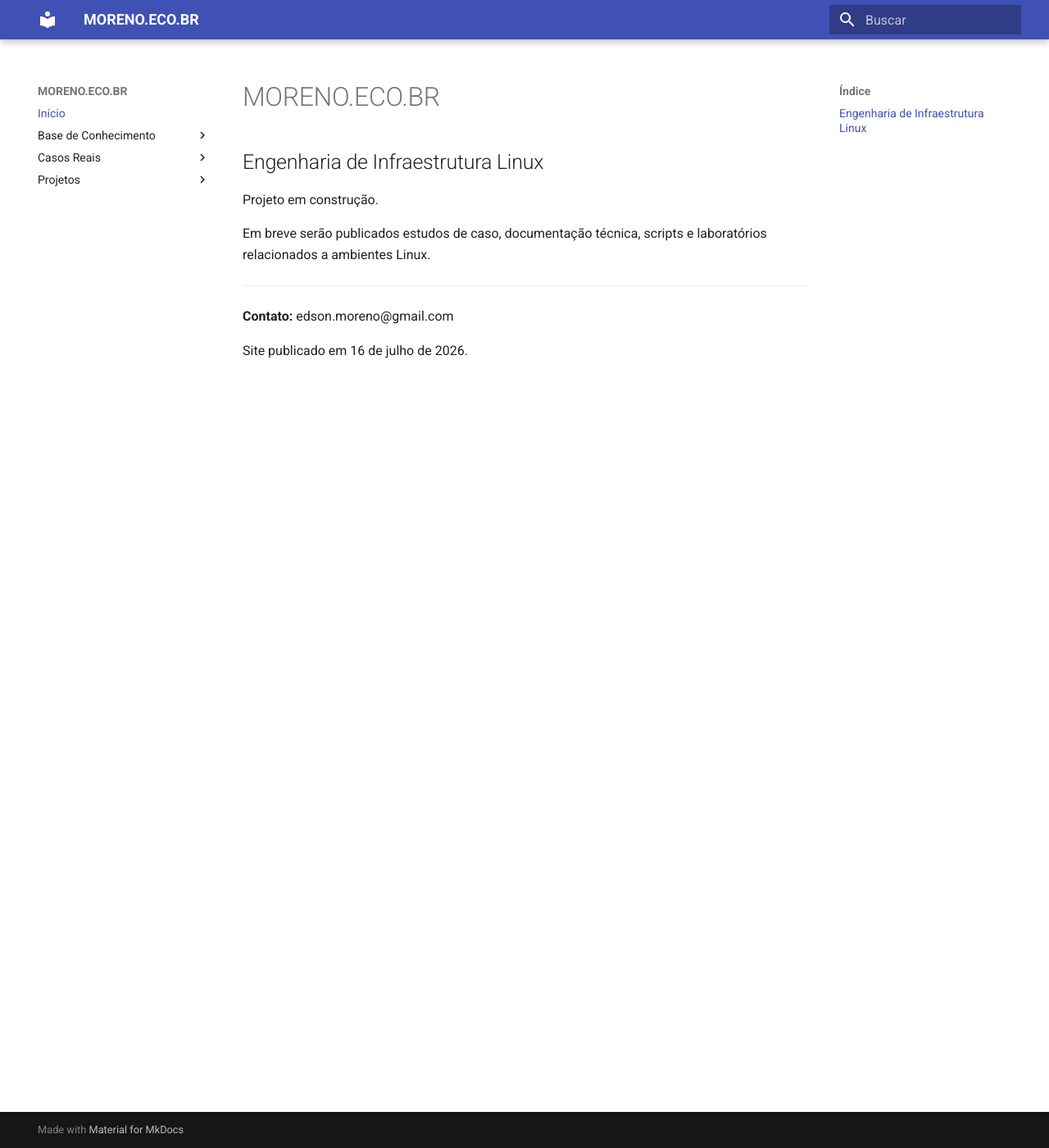
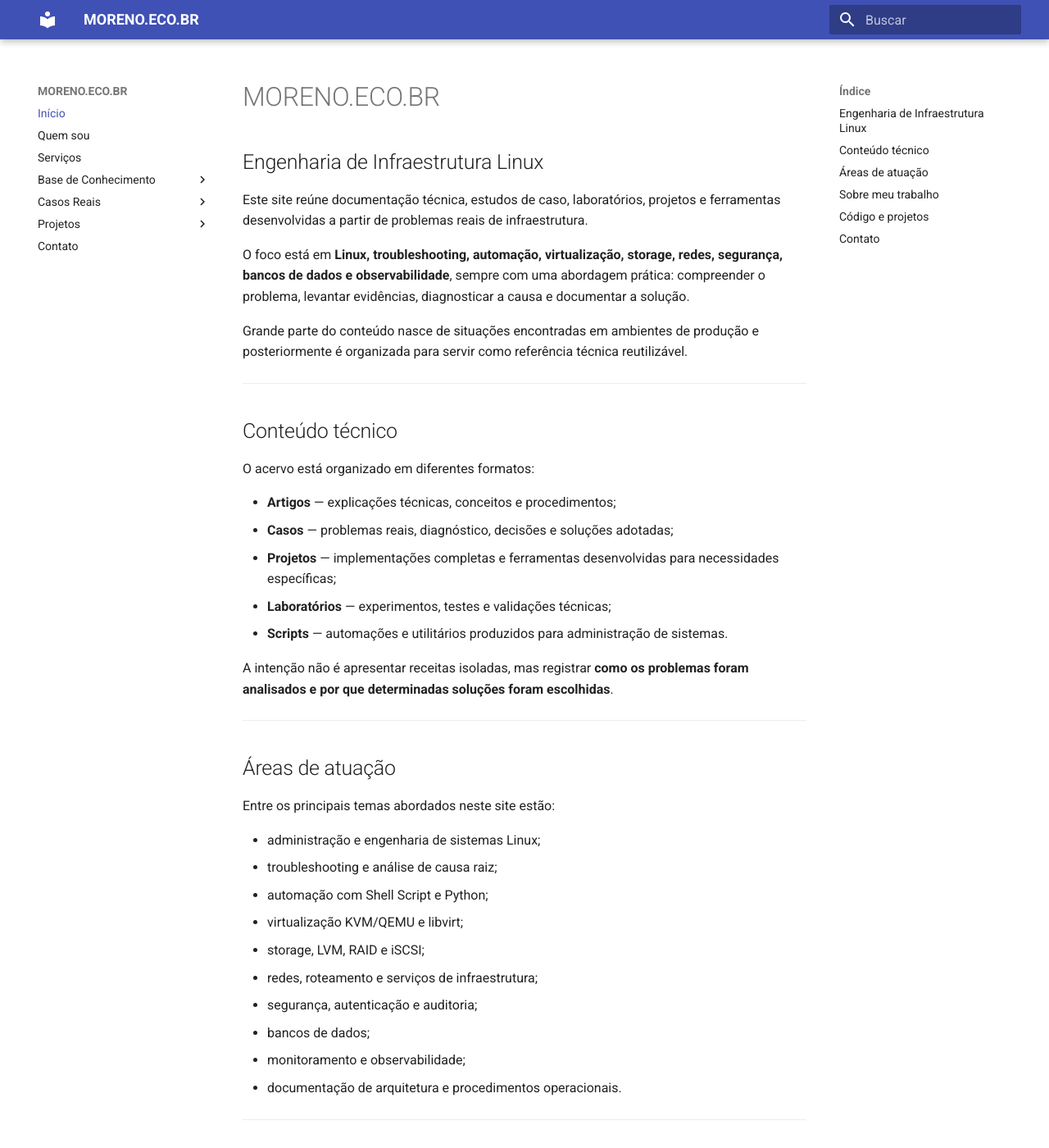
Before and after one commit to jemorenojr/moreno-site, an MkDocs documentation site: the page built from docs/index.md, in a window 1280 px wide and 1400 px high. Shown: the whole window at 82% size. Built offline with MkDocs 1.6.1 and Material for MkDocs 9.7.7, drawn with Linux system fonts in a browser that asks for light colours; some of the changed text lies outside the part shown.

Commit message:
Atualiza apresentação e estrutura do site

```diff
--- a/docs/index.md
+++ b/docs/index.md
@@ -2,13 +2,65 @@
 
 ## Engenharia de Infraestrutura Linux
 
-Projeto em construção.
+Este site reúne documentação técnica, estudos de caso, laboratórios, projetos e ferramentas desenvolvidas a partir de problemas reais de infraestrutura.
 
-Em breve serão publicados estudos de caso, documentação técnica, scripts e laboratórios relacionados a ambientes Linux.
+O foco está em **Linux, troubleshooting, automação, virtualização, storage, redes, segurança, bancos de dados e observabilidade**, sempre com uma abordagem prática: compreender o problema, levantar evidências, diagnosticar a causa e documentar a solução.
+
+Grande parte do conteúdo nasce de situações encontradas em ambientes de produção e posteriormente é organizada para servir como referência técnica reutilizável.
 
 ---
 
-**Contato:** edson.moreno@gmail.com
+## Conteúdo técnico
 
+O acervo está organizado em diferentes formatos:
 
-Site publicado em 16 de julho de 2026.
+- **Artigos** — explicações técnicas, conceitos e procedimentos;
+- **Casos** — problemas reais, diagnóstico, decisões e soluções adotadas;
+- **Projetos** — implementações completas e ferramentas desenvolvidas para necessidades específicas;
+- **Laboratórios** — experimentos, testes e validações técnicas;
+- **Scripts** — automações e utilitários produzidos para administração de sistemas.
+
+A intenção não é apresentar receitas isoladas, mas registrar **como os problemas foram analisados e por que determinadas soluções foram escolhidas**.
+
+---
+
+## Áreas de atuação
+
+Entre os principais temas abordados neste site estão:
+
+- administração e engenharia de sistemas Linux;
+- troubleshooting e análise de causa raiz;
+- automação com Shell Script e Python;
+- virtualização KVM/QEMU e libvirt;
+- storage, LVM, RAID e iSCSI;
+- redes, roteamento e serviços de infraestrutura;
+- segurança, autenticação e auditoria;
+- bancos de dados;
+- monitoramento e observabilidade;
+- documentação de arquitetura e procedimentos operacionais.
+
+---
+
+## Sobre meu trabalho
+
+Minha atuação profissional é voltada principalmente à análise, diagnóstico e solução de problemas em ambientes Linux de produção.
+
+Quando possível, procuro primeiro entender e melhorar a infraestrutura existente antes de propor sua substituição. A tecnologia é uma ferramenta; o objetivo é chegar a uma solução tecnicamente correta, sustentável e compatível com a realidade do ambiente.
+
+[Saiba mais sobre minha trajetória](quem-sou.md) ou consulte os [serviços e áreas de atuação](servicos.md).
+
+---
+
+## Código e projetos
+
+Parte dos códigos, scripts e projetos relacionados ao conteúdo publicado aqui está disponível publicamente no GitHub:
+
+[github.com/jemorenojr](https://github.com/jemorenojr)
+
+---
+
+## Contato
+
+Para consultoria, projetos ou assuntos profissionais:
+
+[Informações de contato](contato.md)
--- a/mkdocs.yml
+++ b/mkdocs.yml
@@ -8,6 +8,9 @@ theme:
 
 nav:
   - Início: index.md
+  - Quem sou: quem-sou.md
+  - Serviços: servicos.md
+
   - Base de Conhecimento:
       - Linux:
           - Linux Módulo 1: artigos/linux/Linux_Modulo_1.md
@@ -19,17 +22,19 @@ nav:
       - Storage:
           - LVM na prática: artigos/storage/LVM/LVM_na_pratica.md
           - Storage iSCSI em Linux: artigos/storage/iSCSI/Storage_iSCSI_Linux.md
+
   - Casos Reais:
       - PostgreSQL:
           - Erro pg_hba.conf em acesso remoto: casos/postgresql/postgresql-erro-acesso-remoto/index.md
       - systemd:
           - Status 127 após instalação do Zabbix Agent 2: casos/systemd/troubleshooting/status-127-zabbix-agent2-systemd.md
-      - backup:
+      - Backup:
           - Backup Linux com rsync e hardlink: casos/backup/backup_sistemas.md
       - Containers:
           - Backup de MariaDB em Docker: casos/containers/docker/mariadb/configurando_backup_mariadb_docker.md
       - Migração:
           - Kubernetes de RAID1 SATA para RAID1 SSD: casos/migracao/migracao_k8s_raid_ssd/Estudo_de_Caso_Migracao_Kubernetes_RAID_SSD_v4.md
+
   - Projetos:
       - Nexus:
           - Visão geral: projetos/nexus/index.md
@@ -48,6 +53,8 @@ nav:
           - Operação e diagnóstico: projetos/ssh-mfa-chroot/operacao-diagnostico.md
           - Segurança e limitações: projetos/ssh-mfa-chroot/seguranca-limitacoes.md
           - Scripts: projetos/ssh-mfa-chroot/scripts/index.md
-      - ipsec-monitor:
+      - IPsec Monitor:
           - Visão geral: projetos/ipsec-monitor/index.md
           - updown-ipsec.sh: projetos/ipsec-monitor/updown-ipsec.md
+
+  - Contato: contato.md
```
Also changed, not shown: docs/casos/migracao/migracao_k8s_raid_ssd/Estudo_de_Caso_Migracao_Kubernetes_RAID_SSD_v4.md (+2 -2 lines), docs/contato.md (added, +27 -0 lines), docs/quem-sou.md (added, +48 -0 lines), docs/servicos.md (added, +94 -0 lines), docs/casos/migracao/migracao_k8s_raid_ssd/imagens/Forcando_enceramento_containers.png (renamed from docs/casos/migracao/migracao_k8s_raid_ssd/imagens/Forçando_enceramento_containers.png), docs/casos/migracao/migracao_k8s_raid_ssd/imagens/Forcando_enceramento_containers_com_kill.png (renamed from docs/casos/migracao/migracao_k8s_raid_ssd/imagens/Forçando_enceramento_containers_com_kill.png).
